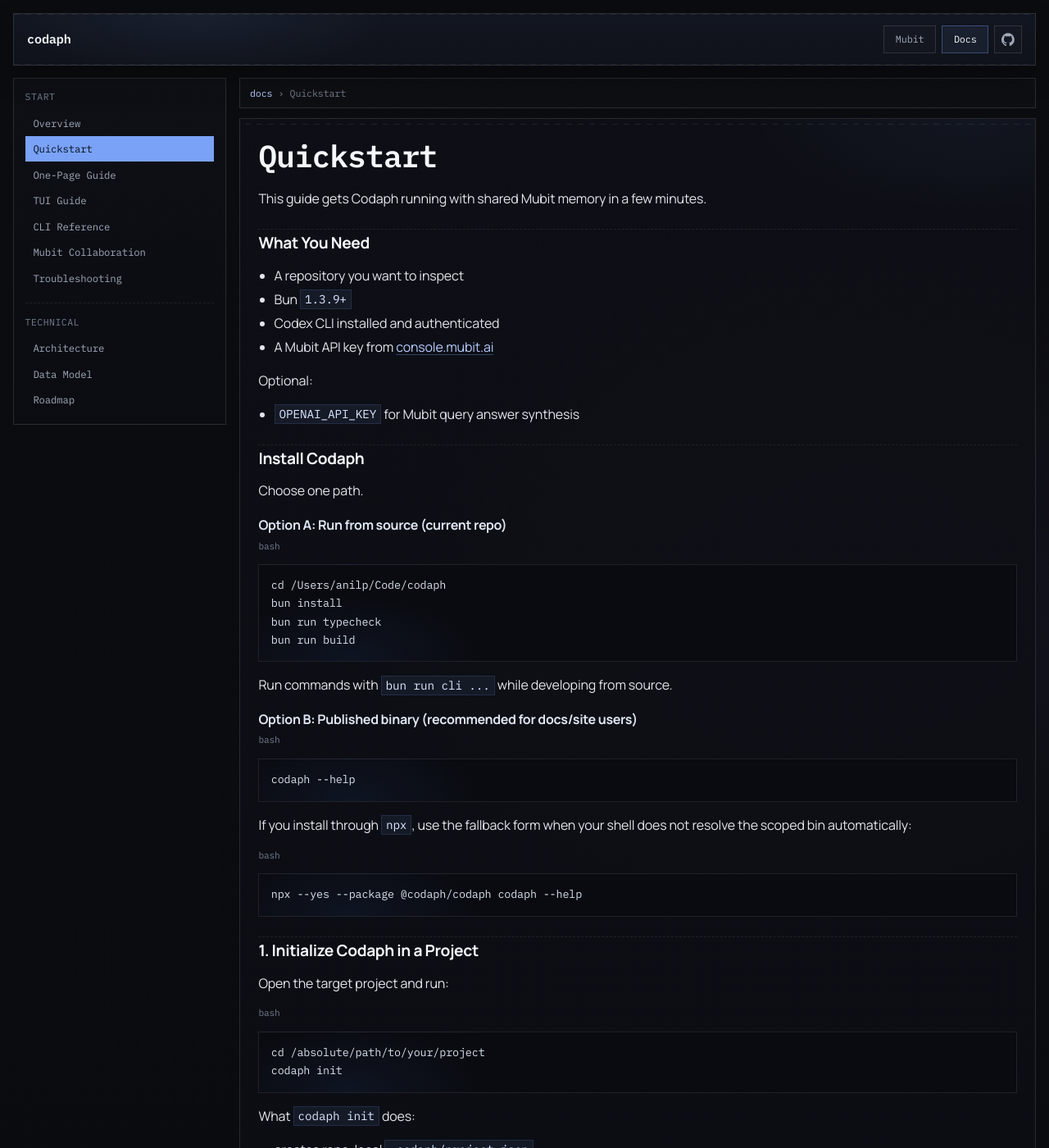
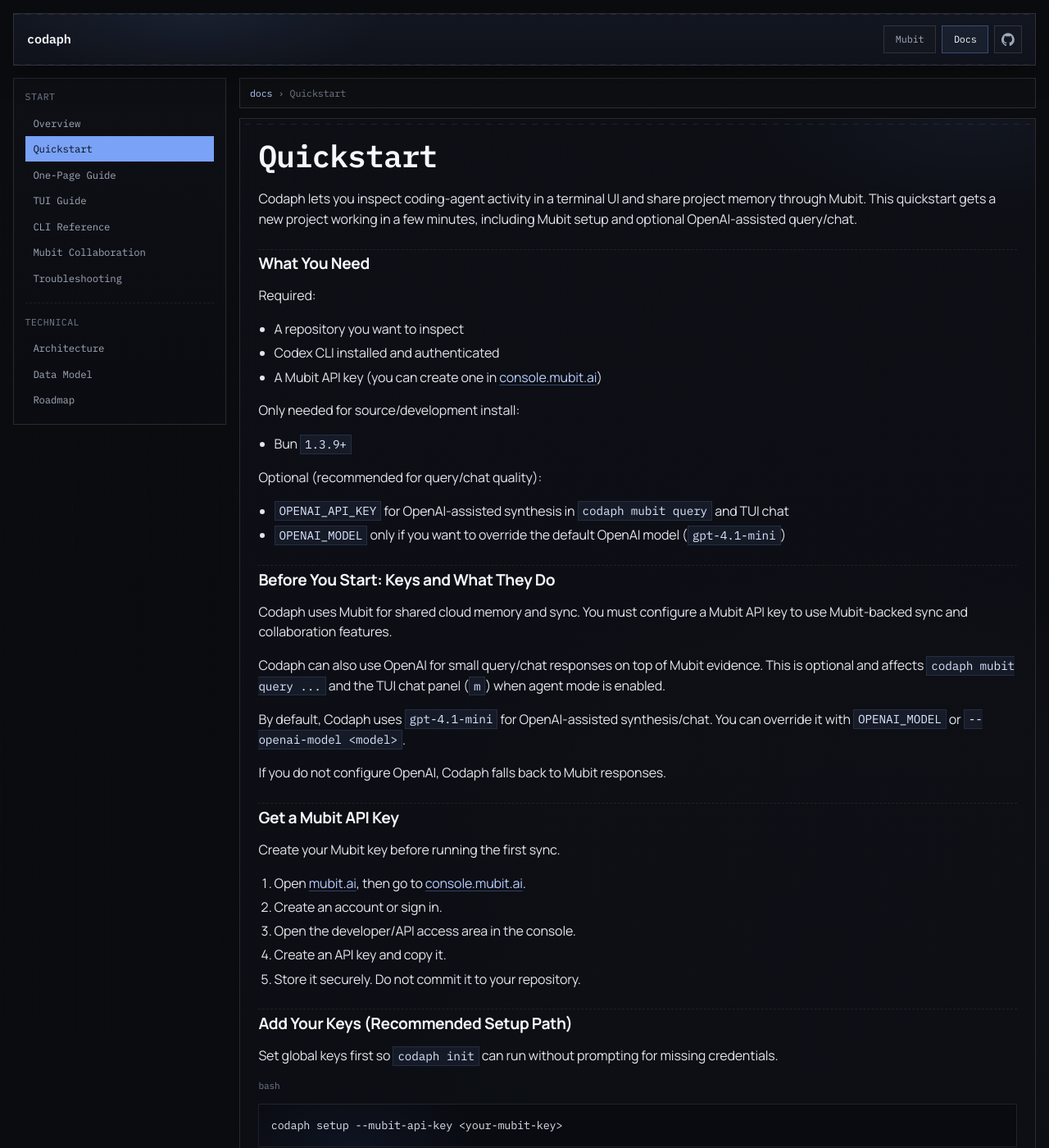
Before and after one commit to mubit-ai/codaph, a Jekyll site: the page built from docs/quickstart.md, in a window 1280 px wide and 1400 px high. Shown: the whole window at 82% size. Built offline with Jekyll 4.4.1, drawn with Linux system fonts in a browser that asks for light colours; our own code applies the rules of GitHub Pages for plain Markdown files; some of the changed text lies outside the part shown.

Commit message:
docs: enhance README and quickstart with Mubit API key setup and OpenAI integration details

````diff
--- a/docs/quickstart.md
+++ b/docs/quickstart.md
@@ -4,24 +4,95 @@
 
 # Quickstart
 
-This guide gets Codaph running with shared Mubit memory in a few minutes.
+Codaph lets you inspect coding-agent activity in a terminal UI and share project memory through Mubit.
+This quickstart gets a new project working in a few minutes, including Mubit setup and optional OpenAI-assisted query/chat.
 
 ## What You Need
 
+Required:
+
 - A repository you want to inspect
+- Codex CLI installed and authenticated
+- A Mubit API key (you can create one in [console.mubit.ai](https://console.mubit.ai))
+
+Only needed for source/development install:
+
 - Bun `1.3.9+`
-- Codex CLI installed and authenticated
-- A Mubit API key from [console.mubit.ai](https://console.mubit.ai)
 
-Optional:
+Optional (recommended for query/chat quality):
 
-- `OPENAI_API_KEY` for Mubit query answer synthesis
+- `OPENAI_API_KEY` for OpenAI-assisted synthesis in `codaph mubit query` and TUI chat
+- `OPENAI_MODEL` only if you want to override the default OpenAI model (`gpt-4.1-mini`)
+
+## Before You Start: Keys and What They Do
+
+Codaph uses Mubit for shared cloud memory and sync. You must configure a Mubit API key to use Mubit-backed sync and collaboration features.
+
+Codaph can also use OpenAI for small query/chat responses on top of Mubit evidence. This is optional and affects `codaph mubit query ...` and the TUI chat panel (`m`) when agent mode is enabled.
+
+By default, Codaph uses `gpt-4.1-mini` for OpenAI-assisted synthesis/chat. You can override it with `OPENAI_MODEL` or `--openai-model <model>`.
+
+If you do not configure OpenAI, Codaph falls back to Mubit responses.
+
+## Get a Mubit API Key
+
+Create your Mubit key before running the first sync.
+
+1. Open [mubit.ai](https://mubit.ai), then go to [console.mubit.ai](https://console.mubit.ai).
+2. Create an account or sign in.
+<!-- MEDIA PLACEHOLDER: Mubit signup / console account creation screenshot or short video (future asset path: docs/assets/img/quickstart/mubit-signup.png) -->
+3. Open the developer/API access area in the console.
+4. Create an API key and copy it.
+<!-- MEDIA PLACEHOLDER: Mubit console API key creation / copy flow screenshot or short video (future asset path: docs/assets/img/quickstart/mubit-api-key.png) -->
+5. Store it securely. Do not commit it to your repository.
+
+## Add Your Keys (Recommended Setup Path)
+
+Set global keys first so `codaph init` can run without prompting for missing credentials.
+
+```bash
+codaph setup --mubit-api-key <your-mubit-key>
+```
+
+If you want OpenAI-assisted query/chat answers, add your OpenAI key too:
+
+```bash
+codaph setup --openai-api-key <your-openai-key>
+```
+
+You can also use environment variables instead of `codaph setup`:
+
+```bash
+export MUBIT_API_KEY=<your-mubit-key>
+# Optional:
+export OPENAI_API_KEY=<your-openai-key>
+# Optional model override (default is gpt-4.1-mini):
+export OPENAI_MODEL=<your-model>
+```
+
+`codaph init` still prompts for a Mubit API key if one is not configured yet, so the wizard-first path remains valid.
 
 ## Install Codaph
 
-Choose one path.
+Choose one install path.
 
-### Option A: Run from source (current repo)
+### Option A: Published binary (recommended for most users)
+
+Start by verifying the installed binary:
+
+```bash
+codaph --help
+```
+
+If you run through `npx`, use this fallback form when your shell does not resolve the scoped binary automatically:
+
+```bash
+npx --yes --package @codaph/codaph codaph --help
+```
+
+### Option B: Run from source (contributors / local development)
+
+Use this path when you are developing Codaph itself.
 
 ```bash
 cd /Users/anilp/Code/codaph
@@ -32,21 +103,9 @@
 
 Run commands with `bun run cli ...` while developing from source.
 
-### Option B: Published binary (recommended for docs/site users)
+## Initialize Codaph in a Project
 
-```bash
-codaph --help
-```
-
-If you install through `npx`, use the fallback form when your shell does not resolve the scoped bin automatically:
-
-```bash
-npx --yes --package @codaph/codaph codaph --help
-```
-
-## 1. Initialize Codaph in a Project
-
-Open the target project and run:
+Open the repository you want to inspect and run:
 
 ```bash
 cd /absolute/path/to/your/project
@@ -62,7 +121,9 @@
 
 If you do not have a Mubit key yet, the wizard points you to [console.mubit.ai](https://console.mubit.ai).
 
-## 2. Run Fast Sync (Daily Sync Path)
+## Run Your First Sync
+
+Run the fast daily sync path after initialization:
 
 ```bash
 codaph sync
@@ -77,7 +138,9 @@
 
 Use this command for normal day-to-day usage.
 
-## 3. Open the TUI
+## Open the TUI
+
+Launch the terminal UI to browse sessions, prompts, thoughts, and diffs:
 
 ```bash
 codaph tui
@@ -90,7 +153,21 @@
 - press `enter` on a session to inspect prompts, thoughts, and diffs
 - press `c` to filter by contributor
 
-## 4. Backfill Historical Codex Sessions (Optional)
+## Ask Mubit a Question (Optional OpenAI-assisted)
+
+After you identify a session id, you can query Mubit directly from the CLI:
+
+```bash
+codaph mubit query "what changed in auth?" --session <session-id>
+```
+
+Codaph returns a Mubit response by default. If `OPENAI_API_KEY` is configured, Codaph can synthesize a shorter answer using OpenAI (`gpt-4.1-mini` by default) on top of Mubit evidence.
+
+Use `--agent` or `--no-agent` to control OpenAI-assisted behavior for a specific query. Use `--openai-model <model>` to override the model for that command.
+
+In the TUI, press `m` to open the Mubit chat panel. OpenAI-assisted chat is optional and uses the same key/model settings when enabled.
+
+## Backfill Historical Codex Sessions (Optional)
 
 If you want older Codex sessions from `~/.codex/sessions` to appear in Codaph and Mubit, run:
 
@@ -100,7 +177,9 @@
 
 Use `codaph import` once (or occasionally). It is not part of the default daily `sync` path.
 
-## 5. Check Status
+## Check Status
+
+Check local sync state and Mubit diagnostics when you finish setup:
 
 ```bash
 codaph status
@@ -127,8 +206,12 @@
 
 ## Non-Interactive Setup (CI / demos / scripted envs)
 
+Use explicit flags in scripted environments:
+
 ```bash
 codaph setup --mubit-api-key <your-key>
+# Optional OpenAI-assisted query/chat:
+codaph setup --openai-api-key <your-openai-key>
 cd /absolute/path/to/your/project
 codaph init --yes
 codaph sync
@@ -136,7 +219,7 @@
 
 ## If Something Looks Wrong
 
-Start with:
+Start with diagnostics before resetting anything:
 
 ```bash
 codaph status
````
Also changed, not shown: AGENT.md (+10 -0 lines), docs/cli-reference.md (+4 -0 lines), docs/index.md (+2 -0 lines), docs/README.md.
